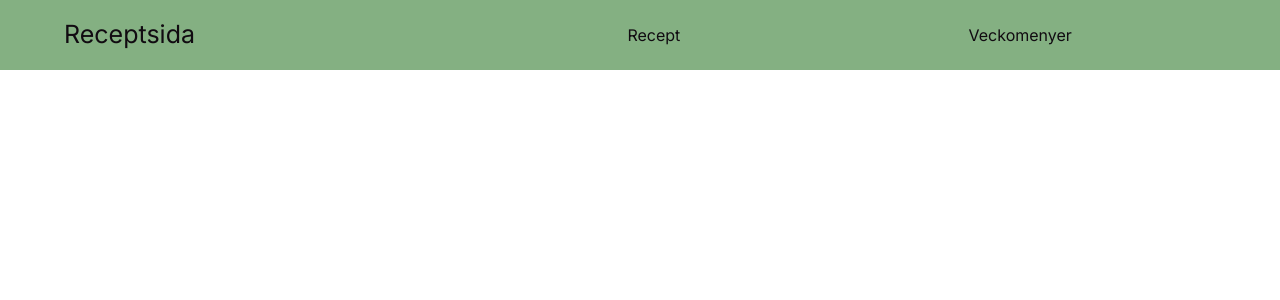
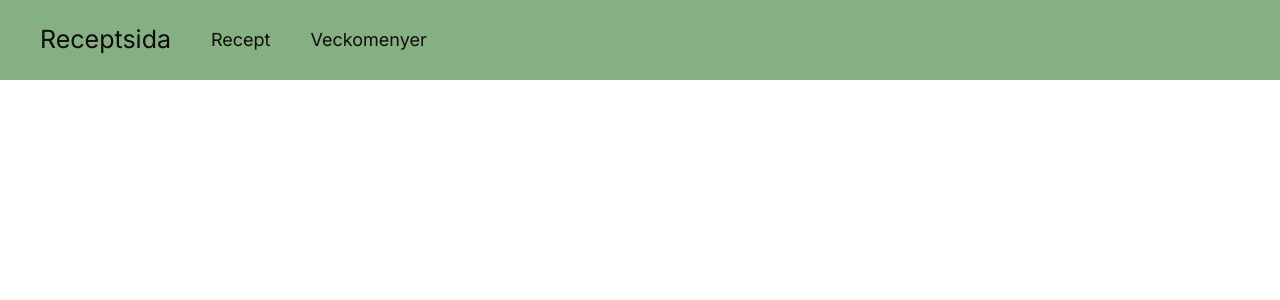
Before and after one commit to William-Wolke/ReceptHanterare, a Next.js app: page / in a window 1280 px wide. Shown: the top 300 px of the page. Built offline with nearby package versions, Linux system fonts and the light colour scheme.

Commit message:
add tailwind styles to navbar

```diff
--- a/components/Navbar.jsx
+++ b/components/Navbar.jsx
@@ -2,22 +2,18 @@ import Link from 'next/link';
 
 export default function Navbar() {
     return (
-        <div className="navbarContainer">
-            <div className="navbar">
-                <div className="navbarLinkContainer">
-                    <Link href="/" className="navbarLink">
-                        <h1 className="navbarHeader">Receptsida</h1>
-                    </Link>
+        <div className="bg-[#84b082] flex flex-row gap-10 align-center h-20 pl-10">
+            <Link href="/" className="my-auto">
+                <h1 className="navbarHeader">Receptsida</h1>
+            </Link>
 
-                    <Link href="/recipes" className="navbarLink">
-                        <h2 className="navbarLinkText">Recept</h2>
-                    </Link>
+            <Link href="/recipes" className="my-auto">
+                <h2 className="text-lg">Recept</h2>
+            </Link>
 
-                    <Link href="/menu" className="navbarLink">
-                        <h2 className="navbarLinkText">Veckomenyer</h2>
-                    </Link>
-                </div>
-            </div>
+            <Link href="/menu" className="my-auto">
+                <h2 className="text-lg">Veckomenyer</h2>
+            </Link>
         </div>
     );
 }
```
